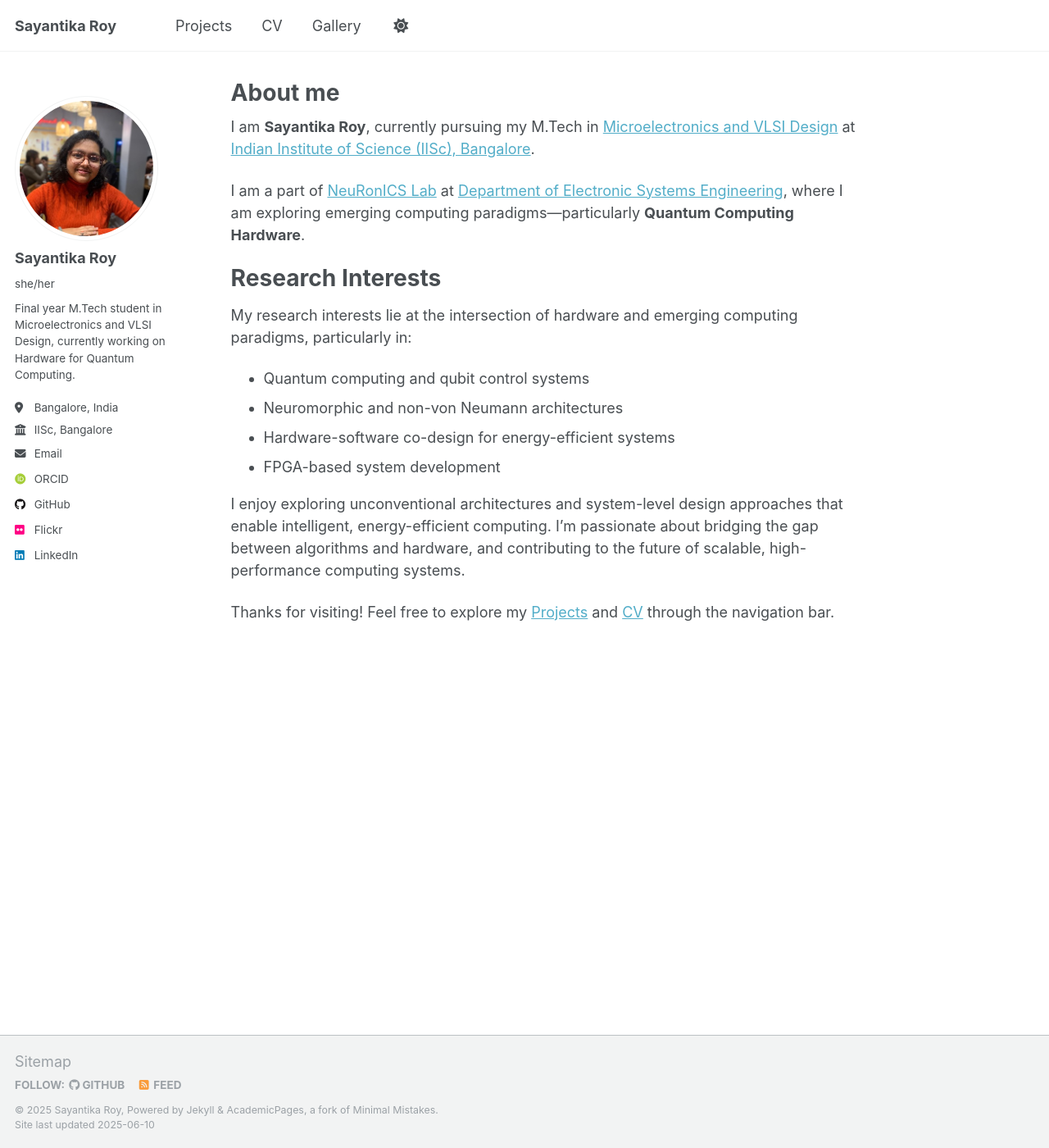
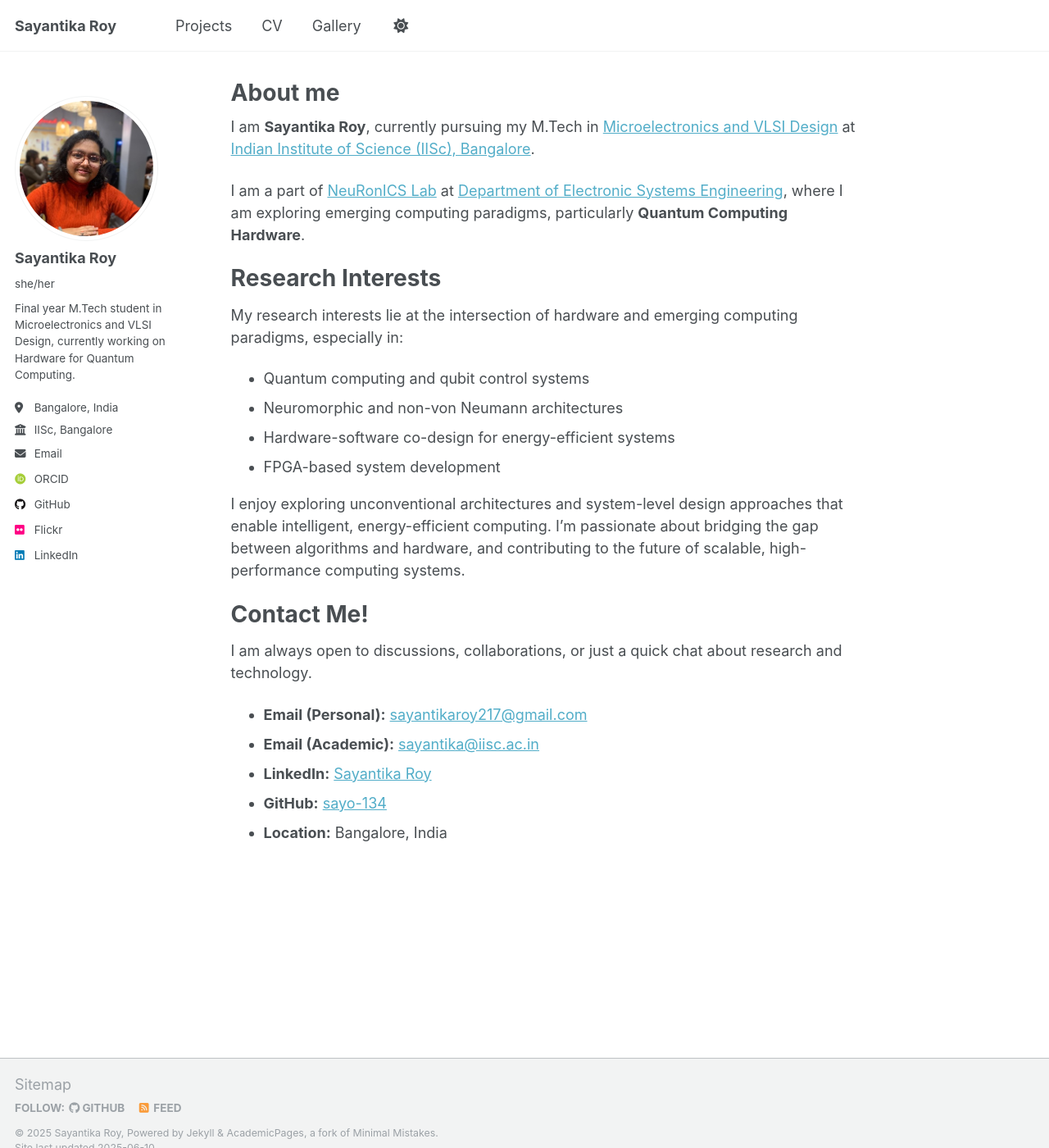
Before and after one commit to sayo-134/sayantika-roy.github.io, a Jekyll site: the page built from _pages/about.md, in a window 1280 px wide and 1400 px high. Shown: the whole window at 82% size. Built offline with Jekyll 4.4.1, drawn with Linux system fonts in a browser that asks for light colours; some web fonts are replaced.

Commit message:
added contact me section

```diff
--- a/_pages/about.md
+++ b/_pages/about.md
@@ -11,11 +11,11 @@ redirect_from:
 
 I am **Sayantika Roy**, currently pursuing my M.Tech in [Microelectronics and VLSI Design](https://microelectronics-eecs.iisc.ac.in/) at [Indian Institute of Science (IISc), Bangalore](https://iisc.ac.in/).
 
-I am a part of [NeuRonICS Lab](https://labs.dese.iisc.ac.in/neuronics/) at [Department of Electronic Systems Engineering](https://dese.iisc.ac.in/), where I am exploring emerging computing paradigms—particularly **Quantum Computing Hardware**.
+I am a part of [NeuRonICS Lab](https://labs.dese.iisc.ac.in/neuronics/) at [Department of Electronic Systems Engineering](https://dese.iisc.ac.in/), where I am exploring emerging computing paradigms, particularly **Quantum Computing Hardware**.
 
 Research Interests
 =====
-My research interests lie at the intersection of hardware and emerging computing paradigms, particularly in:
+My research interests lie at the intersection of hardware and emerging computing paradigms, especially in:
 
 - Quantum computing and qubit control systems
 - Neuromorphic and non-von Neumann architectures
@@ -24,5 +24,12 @@ My research interests lie at the intersection of hardware and emerging computing
 
 I enjoy exploring unconventional architectures and system-level design approaches that enable intelligent, energy-efficient computing. I’m passionate about bridging the gap between algorithms and hardware, and contributing to the future of scalable, high-performance computing systems.
 
+Contact Me!
+=====
+I am always open to discussions, collaborations, or just a quick chat about research and technology.
 
-Thanks for visiting! Feel free to explore my [Projects](./projects/) and [CV](./cv/) through the navigation bar.
+- **Email (Personal):** [sayantikaroy217@gmail.com](mailto:sayantikaroy217@gmail.com)
+- **Email (Academic):** [sayantika@iisc.ac.in](mailto:sayantika@iisc.ac.in)
+- **LinkedIn:** [Sayantika Roy](https://linkedin.com/in/sayantika-roy-867141220)
+- **GitHub:** [sayo-134](https://github.com/sayo-134)
+- **Location:** Bangalore, India
```
